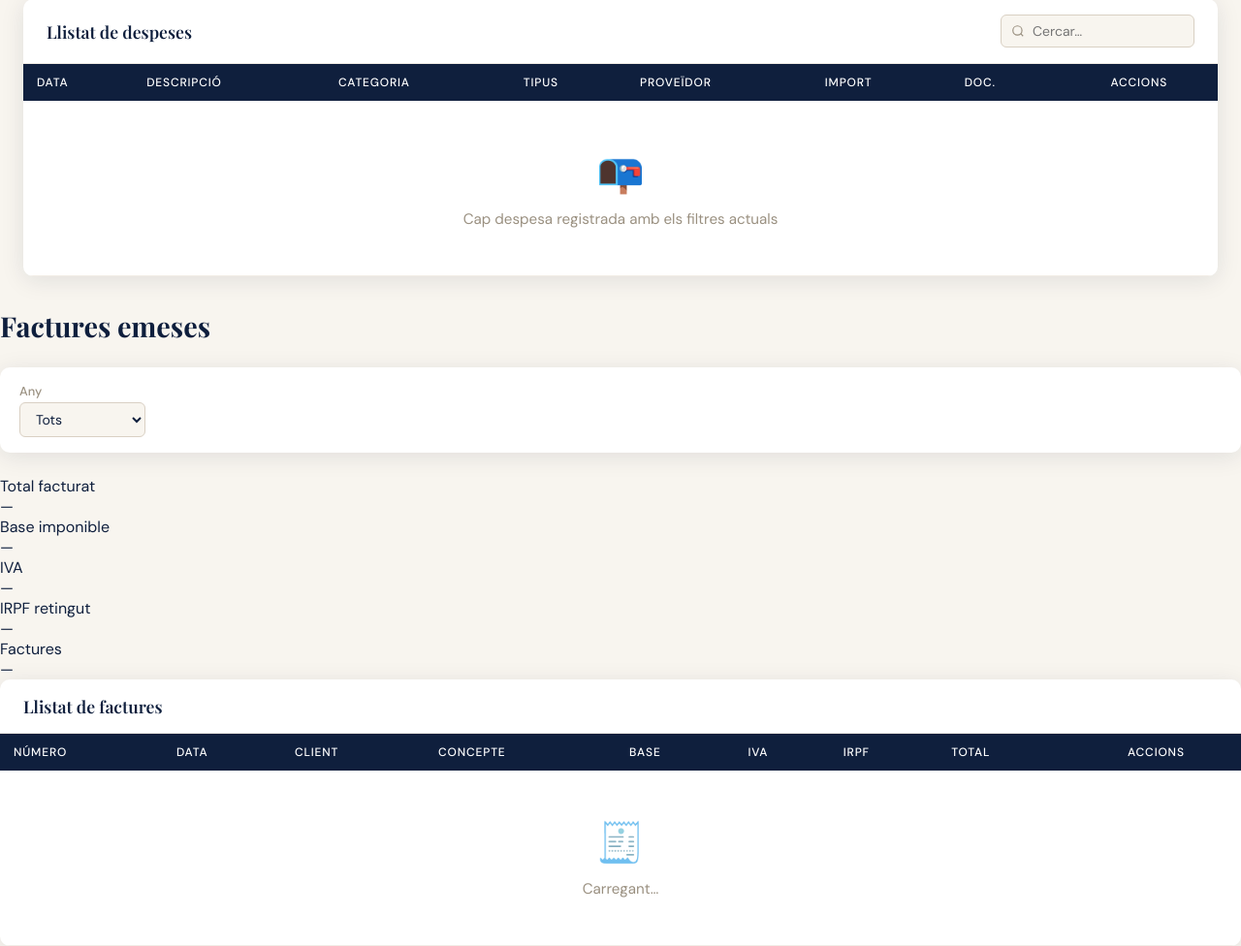
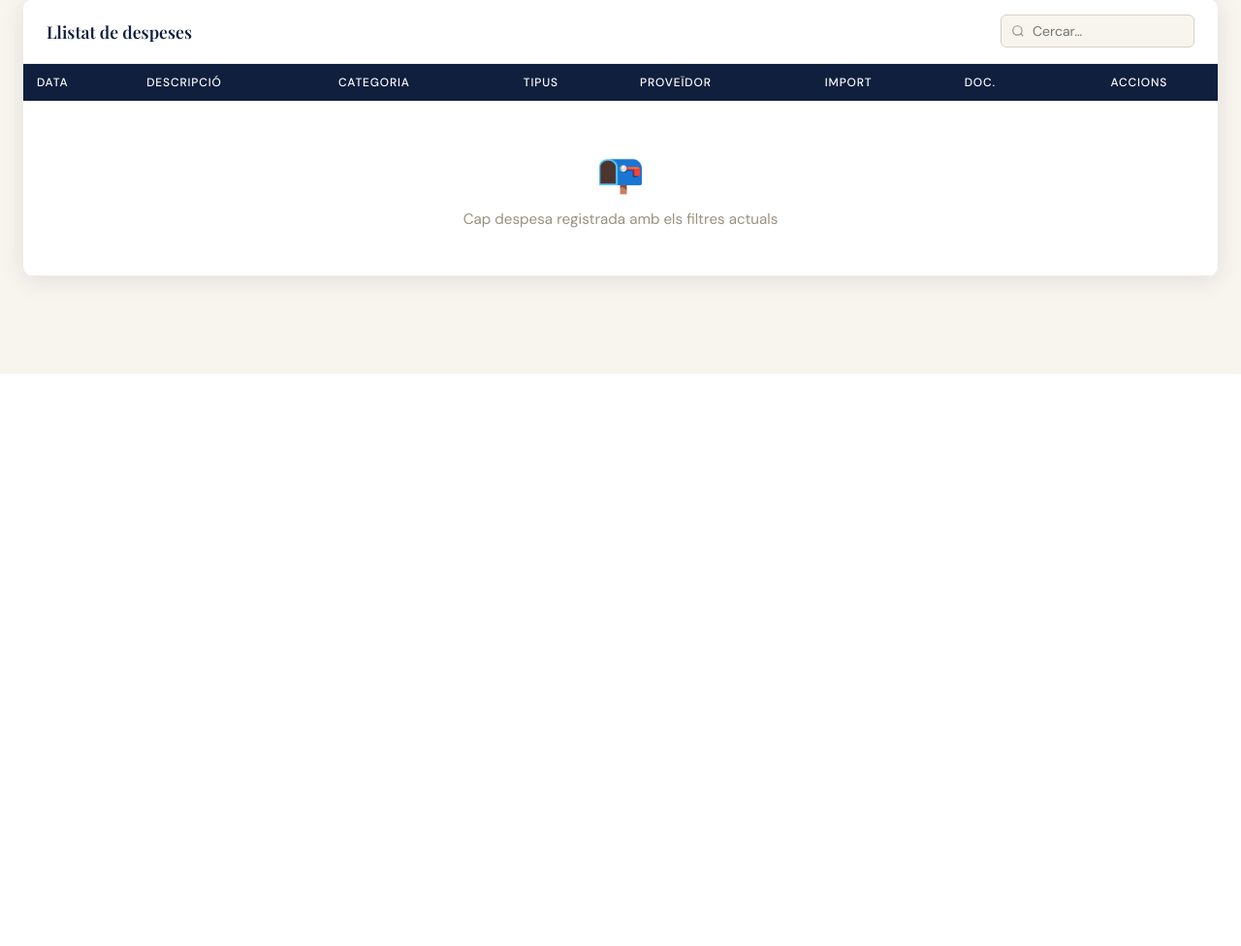
Before and after one commit to carme-santisteban/gestio-despeses-, a Flask app: page / in a window 1280 px wide. Shown: the part 414-1390 px from the top of the page at 97% size. After the commit the page ends 800 px from the top, so only its background shows below. Run offline with Flask 3, Linux system fonts and the light colour scheme; data that the repository does not hold is empty.

Commit message:
fix tabs visibilitat

```diff
--- a/templates/index.html
+++ b/templates/index.html
@@ -480,7 +480,7 @@
   </div>
 
   <!-- SECCIÓ DESPESES -->
-  <div class="seccio activa" id="seccioDespeses">
+  <div id="seccioDespeses">
   <div class="page-header">
     <div>
       <div class="page-title">Despeses <span id="anyActual"></span></div>
@@ -563,7 +563,7 @@
   </div><!-- fi seccioDespeses -->
 
   <!-- SECCIÓ FACTURES -->
-  <div class="seccio" id="seccioFactures">
+  <div class="seccio" id="seccioFactures" style="display:none">
     <div class="page-header">
       <div class="page-title">Factures emeses <span id="anyFacturesActual"></span></div>
     </div>
```
